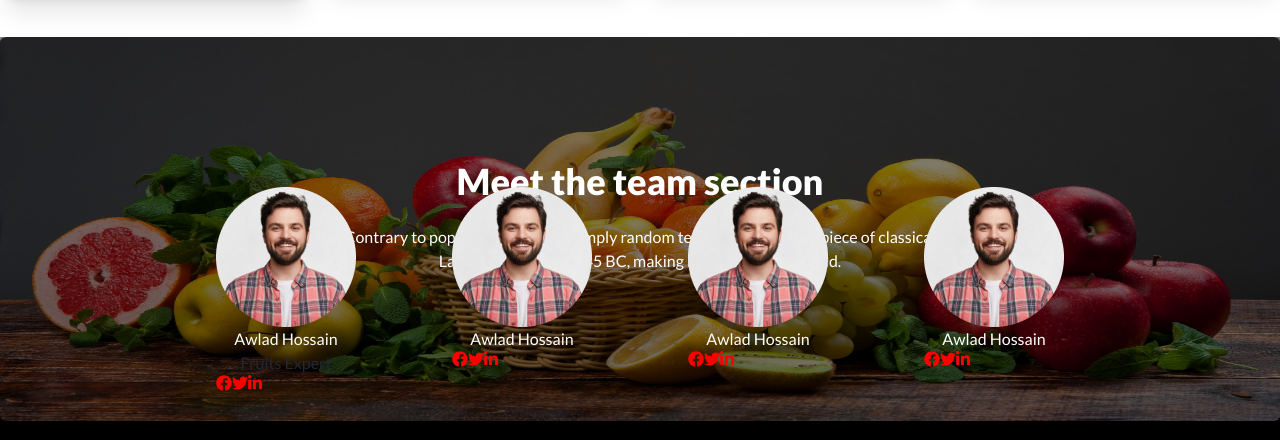
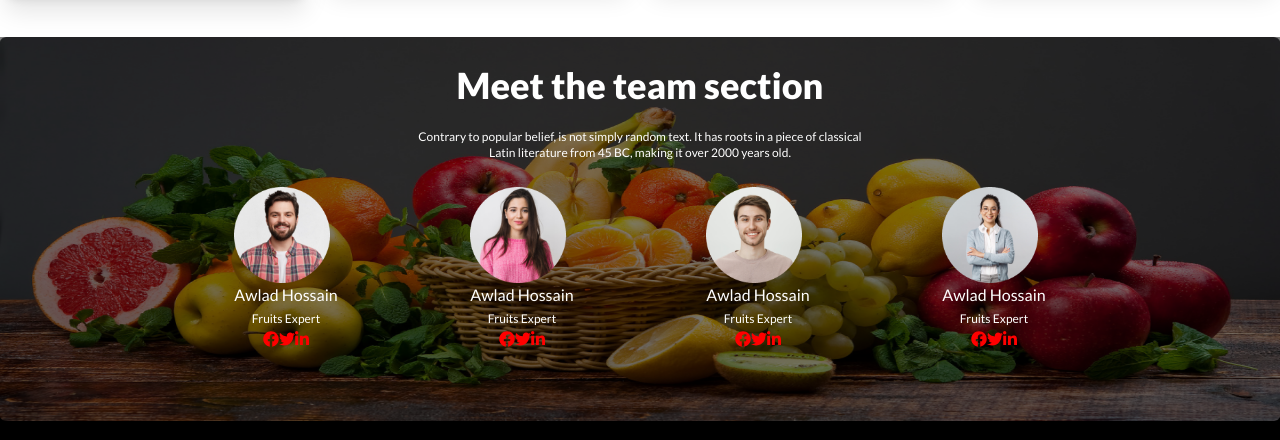
Before and after one commit to anTivIRus6397/fruit-brust, a plain HTML site: page index.html in a window 1280 px wide. Shown: the part 1152-1592 px from the top of the page. Drawn offline with nearby package versions, Linux system fonts and the light colour scheme.

Commit message:
finished the project

```diff
--- a/index.html
+++ b/index.html
@@ -43,9 +43,9 @@
 <body class="font-lato">
     <header>
         <!-- navbar section -->
-        <nav class="flex justify-around items-center bg-red-500 rounded-full h-20 m-2">
+        <nav class="flex justify-around items-center md:col-1 text-white bg-red-500 rounded-full h-20 m-2">
             <div>
-                <ul class="gap-4">
+                <ul>
                 <a href="">Home</a>
                 <a href="">About Us</a>
                 <a href="">Shop</a>
@@ -55,11 +55,11 @@
             <div class="flex justify-center pt-3 gap-2">
                 <img class="h-12" src="images/logo.png" alt="">
 
-                <h2 class="font-700 pt-3 ">Fruit Burst</h2>
+                <h2 class="font-700 pt-4 ">Fruit Burst</h2>
             </div>
             <div class="rounded-full">
                 <button class="btn btn-ghost btn-circle"><input type="text" placeholder="Search here" class="input input-bordered w-24 md:w-auto "/>
-                    <svg xmlns="http://www.w3.org/2000/svg" class="block h-5 w-5 absolute top-17 right-15" fill="none" viewBox="0 0 24 24" stroke="currentColor"><path stroke-linecap="round" stroke-linejoin="round" stroke-width="2" d="M21 21l-6-6m2-5a7 7 0 11-14 0 7 7 0 0114 0z" /></svg>
+                    <svg xmlns="http://www.w3.org/2000/svg" class="block h-5 w-5 text-black absolute top-17 right-15" fill="none" viewBox="0 0 24 24" stroke="currentColor"><path stroke-linecap="round" stroke-linejoin="round" stroke-width="2" d="M21 21l-6-6m2-5a7 7 0 11-14 0 7 7 0 0114 0z" /></svg>
                 </button>
             </div>
         </nav>
@@ -174,7 +174,7 @@
     </section>
 
     <section class="flex gap-3">
-      <div class="card w-80 h-max p-10 mt-10 mb-10 border-1  rounded-lg bg-base-100 shadow-xl">
+      <div class="card w-80 h-max p-10 mt-10 mb-10 border-1 md:col-1 rounded-lg bg-base-100 shadow-xl">
         <figure class="px-10 pt-10">
           <img src="/images/fruit6.png" alt="Shoes" class="rounded-xl w-16" />
         </figure>
@@ -258,9 +258,9 @@
             <div id="slide1" class="carousel-item relative w-full h-96">
               <img src="/images/banner1.png" class="absolute w-full h-full top-0 left-0" />
               <div class="absolute w-full h-full top-0 left-0 bg-black bg-opacity-50 grid items-center">
-                    <div class="text-center text-white">
+                    <div class="text-center text-white pb-52 ">
                         <h1 class="font-extrabold text-4xl">Meet the team section</h1>
-                        <p class="m-6">Contrary to popular belief, is not simply random text. It has roots in a piece of classical <br> Latin literature from 45 BC, making it over 2000 years old.</p>
+                        <p class="m-6 text-xs">Contrary to popular belief, is not simply random text. It has roots in a piece of classical <br> Latin literature from 45 BC, making it over 2000 years old.</p>
 
                     </div>
               </div>
@@ -269,10 +269,10 @@
 </section>
 <section class="flex justify-center gap-20 w-4/5 relative mx-auto flex justify-around px-20 text-center -mt-60">
     <div class="justify-center">
-        <img src="images/member1.png" alt="">
+        <img class="w-24" src="images/member1.png" alt="">
         <h3 class="items-center text-white">Awlad Hossain</h3>
-        <p>Fruits Expert</p>
-        <div class="flex items-center">
+        <p class="text-white text-xs p-1">Fruits Expert</p>
+        <div class="flex justify-center">
             <svg xmlns="http://www.w3.org/2000/svg" height="1em" viewBox="0 0 512 512" fill="red"><!--! Font Awesome Free 6.4.0 by @fontawesome - https://fontawesome.com License - https://fontawesome.com/license (Commercial License) Copyright 2023 Fonticons, Inc. --><path d="M504 256C504 119 393 8 256 8S8 119 8 256c0 123.78 90.69 226.38 209.25 245V327.69h-63V256h63v-54.64c0-62.15 37-96.48 93.67-96.48 27.14 0 55.52 4.84 55.52 4.84v61h-31.28c-30.8 0-40.41 19.12-40.41 38.73V256h68.78l-11 71.69h-57.78V501C413.31 482.38 504 379.78 504 256z"/></svg>
             <svg xmlns="http://www.w3.org/2000/svg" height="1em" viewBox="0 0 512 512" fill="red"><!--! Font Awesome Free 6.4.0 by @fontawesome - https://fontawesome.com License - https://fontawesome.com/license (Commercial License) Copyright 2023 Fonticons, Inc. --><path d="M459.37 151.716c.325 4.548.325 9.097.325 13.645 0 138.72-105.583 298.558-298.558 298.558-59.452 0-114.68-17.219-161.137-47.106 8.447.974 16.568 1.299 25.34 1.299 49.055 0 94.213-16.568 130.274-44.832-46.132-.975-84.792-31.188-98.112-72.772 6.498.974 12.995 1.624 19.818 1.624 9.421 0 18.843-1.3 27.614-3.573-48.081-9.747-84.143-51.98-84.143-102.985v-1.299c13.969 7.797 30.214 12.67 47.431 13.319-28.264-18.843-46.781-51.005-46.781-87.391 0-19.492 5.197-37.36 14.294-52.954 51.655 63.675 129.3 105.258 216.365 109.807-1.624-7.797-2.599-15.918-2.599-24.04 0-57.828 46.782-104.934 104.934-104.934 30.213 0 57.502 12.67 76.67 33.137 23.715-4.548 46.456-13.32 66.599-25.34-7.798 24.366-24.366 44.833-46.132 57.827 21.117-2.273 41.584-8.122 60.426-16.243-14.292 20.791-32.161 39.308-52.628 54.253z"/></svg>
             <svg xmlns="http://www.w3.org/2000/svg" height="1em" viewBox="0 0 448 512" fill="red"><!--! Font Awesome Free 6.4.0 by @fontawesome - https://fontawesome.com License - https://fontawesome.com/license (Commercial License) Copyright 2023 Fonticons, Inc. --><path d="M100.28 448H7.4V148.9h92.88zM53.79 108.1C24.09 108.1 0 83.5 0 53.8a53.79 53.79 0 0 1 107.58 0c0 29.7-24.1 54.3-53.79 54.3zM447.9 448h-92.68V302.4c0-34.7-.7-79.2-48.29-79.2-48.29 0-55.69 37.7-55.69 76.7V448h-92.78V148.9h89.08v40.8h1.3c12.4-23.5 42.69-48.3 87.88-48.3 94 0 111.28 61.9 111.28 142.3V448z"/></svg>
@@ -280,9 +280,10 @@
 
     </div>
     <div>
-        <img src="images/member1.png" alt="">
+        <img class="w-24" src="images/member2.png" alt="">
         <h3 class="items-center text-white">Awlad Hossain</h3>
-        <div class="flex items-center">
+        <p class="text-white text-xs p-1">Fruits Expert</p>
+        <div class="flex justify-center">
             <svg xmlns="http://www.w3.org/2000/svg" height="1em" viewBox="0 0 512 512" fill="red"><!--! Font Awesome Free 6.4.0 by @fontawesome - https://fontawesome.com License - https://fontawesome.com/license (Commercial License) Copyright 2023 Fonticons, Inc. --><path d="M504 256C504 119 393 8 256 8S8 119 8 256c0 123.78 90.69 226.38 209.25 245V327.69h-63V256h63v-54.64c0-62.15 37-96.48 93.67-96.48 27.14 0 55.52 4.84 55.52 4.84v61h-31.28c-30.8 0-40.41 19.12-40.41 38.73V256h68.78l-11 71.69h-57.78V501C413.31 482.38 504 379.78 504 256z"/></svg>
             <svg xmlns="http://www.w3.org/2000/svg" height="1em" viewBox="0 0 512 512" fill="red"><!--! Font Awesome Free 6.4.0 by @fontawesome - https://fontawesome.com License - https://fontawesome.com/license (Commercial License) Copyright 2023 Fonticons, Inc. --><path d="M459.37 151.716c.325 4.548.325 9.097.325 13.645 0 138.72-105.583 298.558-298.558 298.558-59.452 0-114.68-17.219-161.137-47.106 8.447.974 16.568 1.299 25.34 1.299 49.055 0 94.213-16.568 130.274-44.832-46.132-.975-84.792-31.188-98.112-72.772 6.498.974 12.995 1.624 19.818 1.624 9.421 0 18.843-1.3 27.614-3.573-48.081-9.747-84.143-51.98-84.143-102.985v-1.299c13.969 7.797 30.214 12.67 47.431 13.319-28.264-18.843-46.781-51.005-46.781-87.391 0-19.492 5.197-37.36 14.294-52.954 51.655 63.675 129.3 105.258 216.365 109.807-1.624-7.797-2.599-15.918-2.599-24.04 0-57.828 46.782-104.934 104.934-104.934 30.213 0 57.502 12.67 76.67 33.137 23.715-4.548 46.456-13.32 66.599-25.34-7.798 24.366-24.366 44.833-46.132 57.827 21.117-2.273 41.584-8.122 60.426-16.243-14.292 20.791-32.161 39.308-52.628 54.253z"/></svg>
             <svg xmlns="http://www.w3.org/2000/svg" height="1em" viewBox="0 0 448 512" fill="red"><!--! Font Awesome Free 6.4.0 by @fontawesome - https://fontawesome.com License - https://fontawesome.com/license (Commercial License) Copyright 2023 Fonticons, Inc. --><path d="M100.28 448H7.4V148.9h92.88zM53.79 108.1C24.09 108.1 0 83.5 0 53.8a53.79 53.79 0 0 1 107.58 0c0 29.7-24.1 54.3-53.79 54.3zM447.9 448h-92.68V302.4c0-34.7-.7-79.2-48.29-79.2-48.29 0-55.69 37.7-55.69 76.7V448h-92.78V148.9h89.08v40.8h1.3c12.4-23.5 42.69-48.3 87.88-48.3 94 0 111.28 61.9 111.28 142.3V448z"/></svg>
@@ -290,9 +291,10 @@
 
     </div>
     <div>
-        <img src="images/member1.png" alt="">
+        <img class="w-24" src="images/member3.png" alt="">
         <h3 class="items-center text-white">Awlad Hossain</h3>
-        <div class="flex items-center">
+        <p class="text-white text-xs p-1">Fruits Expert</p>
+        <div class="flex justify-center">
             <svg xmlns="http://www.w3.org/2000/svg" height="1em" viewBox="0 0 512 512" fill="red"><!--! Font Awesome Free 6.4.0 by @fontawesome - https://fontawesome.com License - https://fontawesome.com/license (Commercial License) Copyright 2023 Fonticons, Inc. --><path d="M504 256C504 119 393 8 256 8S8 119 8 256c0 123.78 90.69 226.38 209.25 245V327.69h-63V256h63v-54.64c0-62.15 37-96.48 93.67-96.48 27.14 0 55.52 4.84 55.52 4.84v61h-31.28c-30.8 0-40.41 19.12-40.41 38.73V256h68.78l-11 71.69h-57.78V501C413.31 482.38 504 379.78 504 256z"/></svg>
             <svg xmlns="http://www.w3.org/2000/svg" height="1em" viewBox="0 0 512 512" fill="red"><!--! Font Awesome Free 6.4.0 by @fontawesome - https://fontawesome.com License - https://fontawesome.com/license (Commercial License) Copyright 2023 Fonticons, Inc. --><path d="M459.37 151.716c.325 4.548.325 9.097.325 13.645 0 138.72-105.583 298.558-298.558 298.558-59.452 0-114.68-17.219-161.137-47.106 8.447.974 16.568 1.299 25.34 1.299 49.055 0 94.213-16.568 130.274-44.832-46.132-.975-84.792-31.188-98.112-72.772 6.498.974 12.995 1.624 19.818 1.624 9.421 0 18.843-1.3 27.614-3.573-48.081-9.747-84.143-51.98-84.143-102.985v-1.299c13.969 7.797 30.214 12.67 47.431 13.319-28.264-18.843-46.781-51.005-46.781-87.391 0-19.492 5.197-37.36 14.294-52.954 51.655 63.675 129.3 105.258 216.365 109.807-1.624-7.797-2.599-15.918-2.599-24.04 0-57.828 46.782-104.934 104.934-104.934 30.213 0 57.502 12.67 76.67 33.137 23.715-4.548 46.456-13.32 66.599-25.34-7.798 24.366-24.366 44.833-46.132 57.827 21.117-2.273 41.584-8.122 60.426-16.243-14.292 20.791-32.161 39.308-52.628 54.253z"/></svg>
             <svg xmlns="http://www.w3.org/2000/svg" height="1em" viewBox="0 0 448 512" fill="red"><!--! Font Awesome Free 6.4.0 by @fontawesome - https://fontawesome.com License - https://fontawesome.com/license (Commercial License) Copyright 2023 Fonticons, Inc. --><path d="M100.28 448H7.4V148.9h92.88zM53.79 108.1C24.09 108.1 0 83.5 0 53.8a53.79 53.79 0 0 1 107.58 0c0 29.7-24.1 54.3-53.79 54.3zM447.9 448h-92.68V302.4c0-34.7-.7-79.2-48.29-79.2-48.29 0-55.69 37.7-55.69 76.7V448h-92.78V148.9h89.08v40.8h1.3c12.4-23.5 42.69-48.3 87.88-48.3 94 0 111.28 61.9 111.28 142.3V448z"/></svg>
@@ -300,9 +302,10 @@
 
     </div>
     <div>
-        <img src="images/member1.png" alt="">
+        <img class="w-24" src="images/member4.png" alt="">
         <h3 class="items-center text-white">Awlad Hossain</h3>
-        <div class="flex items-center">
+        <p class="text-white text-xs p-1">Fruits Expert</p>
+        <div class="flex justify-center">
             <svg xmlns="http://www.w3.org/2000/svg" height="1em" viewBox="0 0 512 512" fill="red"><!--! Font Awesome Free 6.4.0 by @fontawesome - https://fontawesome.com License - https://fontawesome.com/license (Commercial License) Copyright 2023 Fonticons, Inc. --><path d="M504 256C504 119 393 8 256 8S8 119 8 256c0 123.78 90.69 226.38 209.25 245V327.69h-63V256h63v-54.64c0-62.15 37-96.48 93.67-96.48 27.14 0 55.52 4.84 55.52 4.84v61h-31.28c-30.8 0-40.41 19.12-40.41 38.73V256h68.78l-11 71.69h-57.78V501C413.31 482.38 504 379.78 504 256z"/></svg>
             <svg xmlns="http://www.w3.org/2000/svg" height="1em" viewBox="0 0 512 512" fill="red"><!--! Font Awesome Free 6.4.0 by @fontawesome - https://fontawesome.com License - https://fontawesome.com/license (Commercial License) Copyright 2023 Fonticons, Inc. --><path d="M459.37 151.716c.325 4.548.325 9.097.325 13.645 0 138.72-105.583 298.558-298.558 298.558-59.452 0-114.68-17.219-161.137-47.106 8.447.974 16.568 1.299 25.34 1.299 49.055 0 94.213-16.568 130.274-44.832-46.132-.975-84.792-31.188-98.112-72.772 6.498.974 12.995 1.624 19.818 1.624 9.421 0 18.843-1.3 27.614-3.573-48.081-9.747-84.143-51.98-84.143-102.985v-1.299c13.969 7.797 30.214 12.67 47.431 13.319-28.264-18.843-46.781-51.005-46.781-87.391 0-19.492 5.197-37.36 14.294-52.954 51.655 63.675 129.3 105.258 216.365 109.807-1.624-7.797-2.599-15.918-2.599-24.04 0-57.828 46.782-104.934 104.934-104.934 30.213 0 57.502 12.67 76.67 33.137 23.715-4.548 46.456-13.32 66.599-25.34-7.798 24.366-24.366 44.833-46.132 57.827 21.117-2.273 41.584-8.122 60.426-16.243-14.292 20.791-32.161 39.308-52.628 54.253z"/></svg>
             <svg xmlns="http://www.w3.org/2000/svg" height="1em" viewBox="0 0 448 512" fill="red"><!--! Font Awesome Free 6.4.0 by @fontawesome - https://fontawesome.com License - https://fontawesome.com/license (Commercial License) Copyright 2023 Fonticons, Inc. --><path d="M100.28 448H7.4V148.9h92.88zM53.79 108.1C24.09 108.1 0 83.5 0 53.8a53.79 53.79 0 0 1 107.58 0c0 29.7-24.1 54.3-53.79 54.3zM447.9 448h-92.68V302.4c0-34.7-.7-79.2-48.29-79.2-48.29 0-55.69 37.7-55.69 76.7V448h-92.78V148.9h89.08v40.8h1.3c12.4-23.5 42.69-48.3 87.88-48.3 94 0 111.28 61.9 111.28 142.3V448z"/></svg>
```
